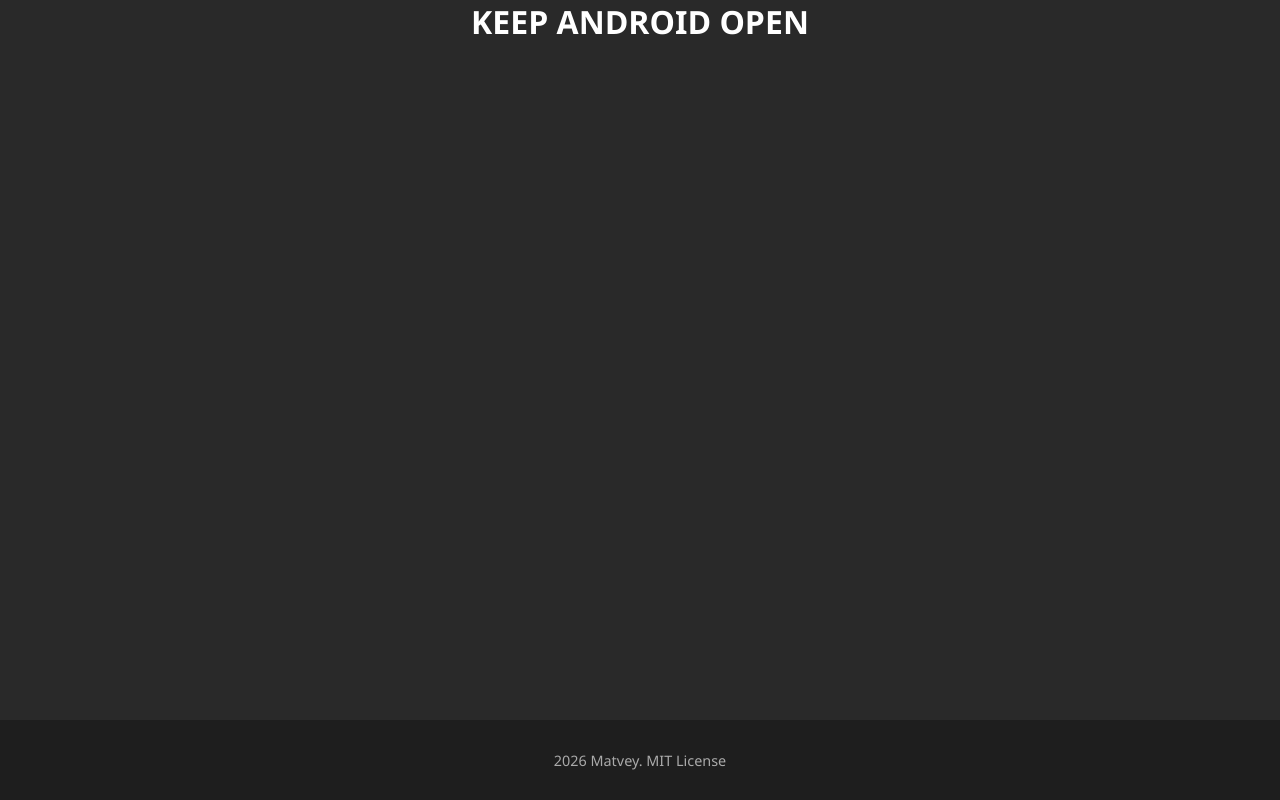
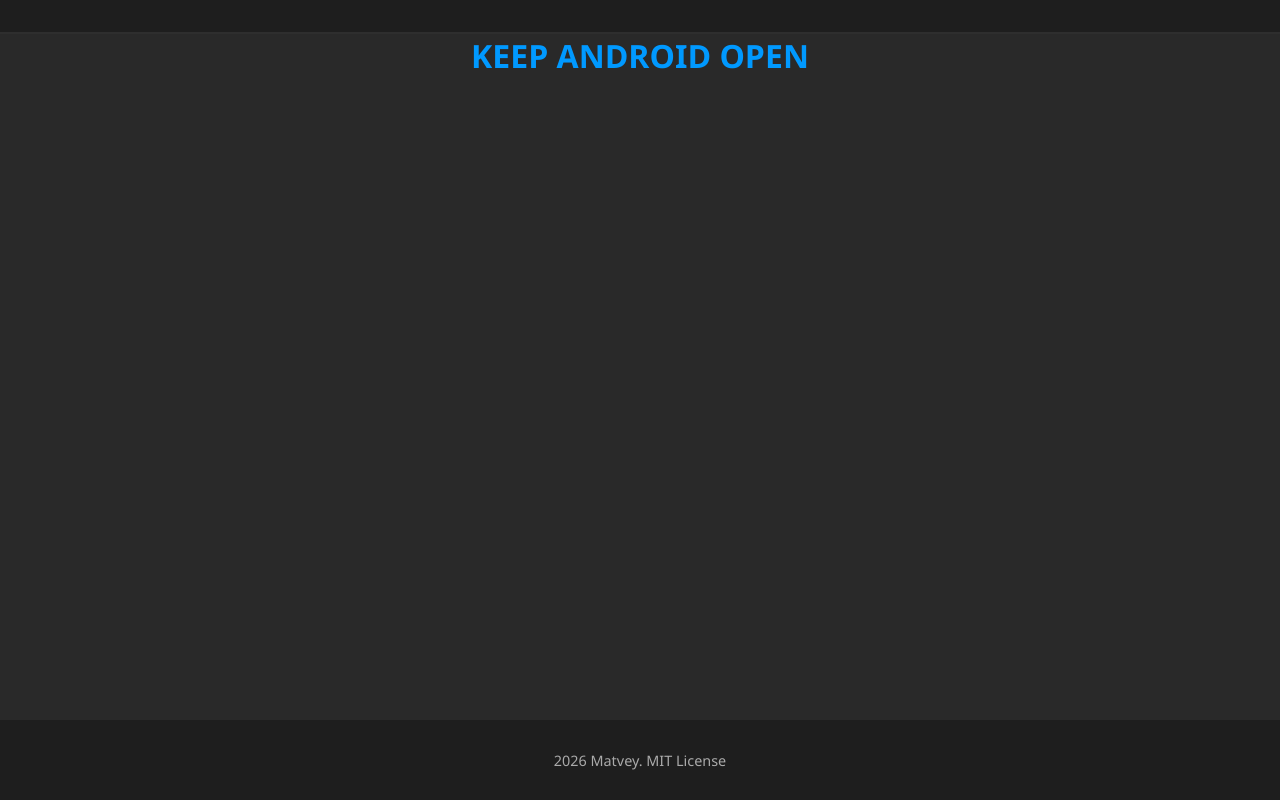
Before and after one commit to TheMMMchk/TheMMM-WEB, a plain HTML site: page index.html in a window 1280 px wide. Drawn offline with Linux system fonts and the light colour scheme.

Commit message:
Update index.html

```diff
--- a/index.html
+++ b/index.html
@@ -8,9 +8,10 @@
     <link href="/favicon.ico" rel="shortcut icon" type="image/x-icon">
 </head>
 <body>
-    <script src="https://keepandroidopen.org/banner.js"></script>
+    <header><script src="https://keepandroidopen.org/banner.js"></script> </header>
+
     <main>
-        <h1 href="keepandroidopen.org">KEEP ANDROID OPEN</h1>
+        <h1><a href="keepandroidopen.org">KEEP ANDROID OPEN</a></h1>
     </main>
     <footer>
         <p>2026 Matvey. MIT License</p>
```
